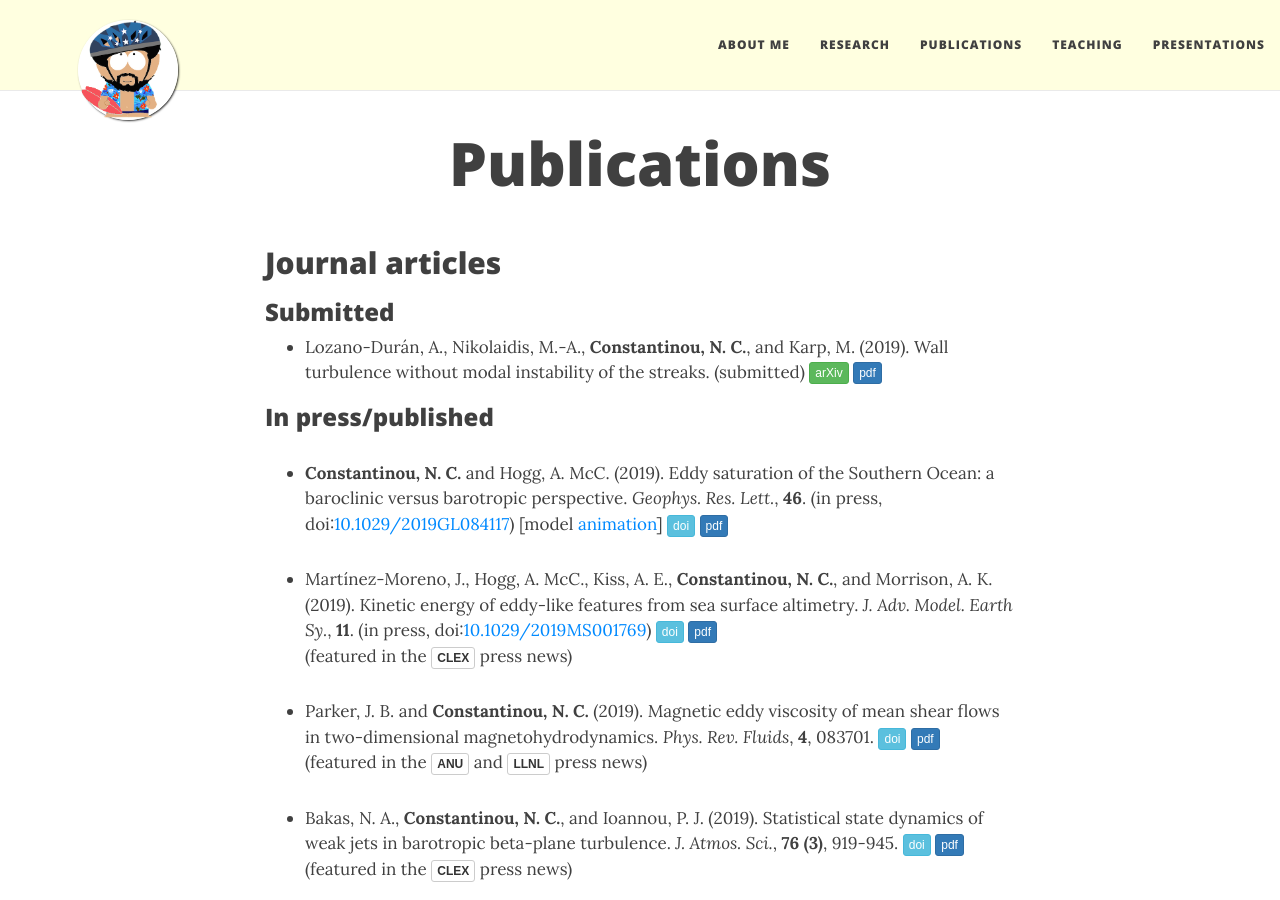
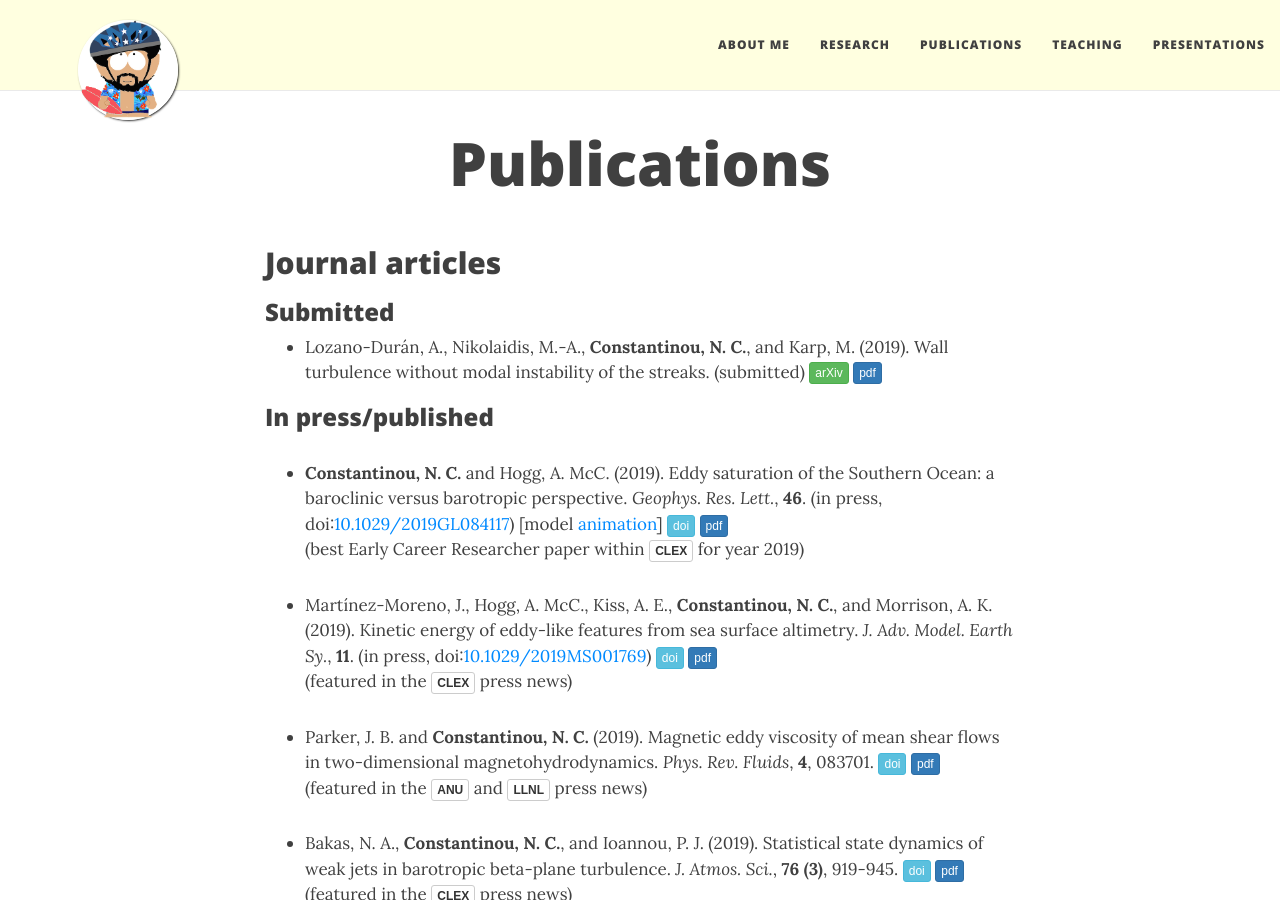
Before and after one commit to navidcy/navidcy.github.io, a Jekyll site: the page built from publications.md, in a window 1280 px wide and 900 px high. Built offline with Jekyll 4.4.1, drawn with Linux system fonts in a browser that asks for light colours; nearby versions of some CDN libraries; comment, search, counter and statistics services are not loaded.

Commit message:
adds GRL award

```diff
--- a/publications.md
+++ b/publications.md
@@ -19,7 +19,8 @@ title: Publications
 
 ### In press/published
 
-- **Constantinou, N. C.** and  Hogg, A. McC. (2019). Eddy saturation of the Southern Ocean: a baroclinic versus barotropic perspective. _Geophys. Res. Lett._, **46**. (in press, doi:<a href="https://doi.org/10.1029/2019GL084117">10.1029/2019GL084117</a>) [model [animation][twolayer-mom6-movie]] [<span class="btn btn-info btn-xs{{end}}" style="font-family:sans-serif;">doi</span>][EddySat-BtBc-doi]{:target="_blank"} [<span class="btn btn-primary btn-xs{{end}}" style="font-family:sans-serif;">pdf</span>][eddysaturation-BC-BT] <span align="right" class='altmetric-embed' data-badge-type="2" data-condensed="true" data-hide-less-than="2" data-doi="10.1029/2019GL084117"></span>
+- **Constantinou, N. C.** and  Hogg, A. McC. (2019). Eddy saturation of the Southern Ocean: a baroclinic versus barotropic perspective. _Geophys. Res. Lett._, **46**. (in press, doi:<a href="https://doi.org/10.1029/2019GL084117">10.1029/2019GL084117</a>) [model [animation][twolayer-mom6-movie]] [<span class="btn btn-info btn-xs{{end}}" style="font-family:sans-serif;">doi</span>][EddySat-BtBc-doi]{:target="_blank"} [<span class="btn btn-primary btn-xs{{end}}" style="font-family:sans-serif;">pdf</span>][eddysaturation-BC-BT] <span align="right" class='altmetric-embed' data-badge-type="2" data-condensed="true" data-hide-less-than="2" data-doi="10.1029/2019GL084117"></span> <br/>
+(best Early Career Researcher paper within [<span class="btn btn-default btn-xs{{end}}" style="font-family:sans-serif;"><b>CLEX</b></span>][clex-site]{:target="_blank"} for year 2019)
 
 
 - Martínez-Moreno, J., Hogg, A. McC., Kiss, A. E., **Constantinou, N. C.**, and Morrison, A. K. (2019). Kinetic energy of eddy-like features from sea surface altimetry. _J. Adv. Model. Earth Sy._, **11**. (in press, doi:<a href="https://doi.org/10.1029/2019MS001769">10.1029/2019MS001769</a>) [<span class="btn btn-info btn-xs{{end}}" style="font-family:sans-serif;">doi</span>][TrackEddies-SSH-doi]{:target="_blank"} [<span class="btn btn-primary btn-xs{{end}}" style="font-family:sans-serif;">pdf</span>][TrackEddies-SSH] <span align="right" class='altmetric-embed' data-badge-type="2" data-condensed="true" data-hide-less-than="2" data-doi="10.1029/2019MS001769"></span> <br/>
@@ -161,3 +162,5 @@ title: Publications
 [magneticZI-clexbrief]: https://climateextremes.org.au/research-brief-magnetic-suppression-of-zonal-flows-on-a-beta-plane/
 [SSDEckhaus-clexbrief]: https://climateextremes.org.au/research-brief-new-understanding-reveals-how-jets-and-cyclones-interact/
 [trackeddies-clexbrief]: https://climateextremes.org.au/research-brief-southern-ocean-vortices-are-changing/
+
+[clex-site]: https://climateextremes.org.au/publications/
```
